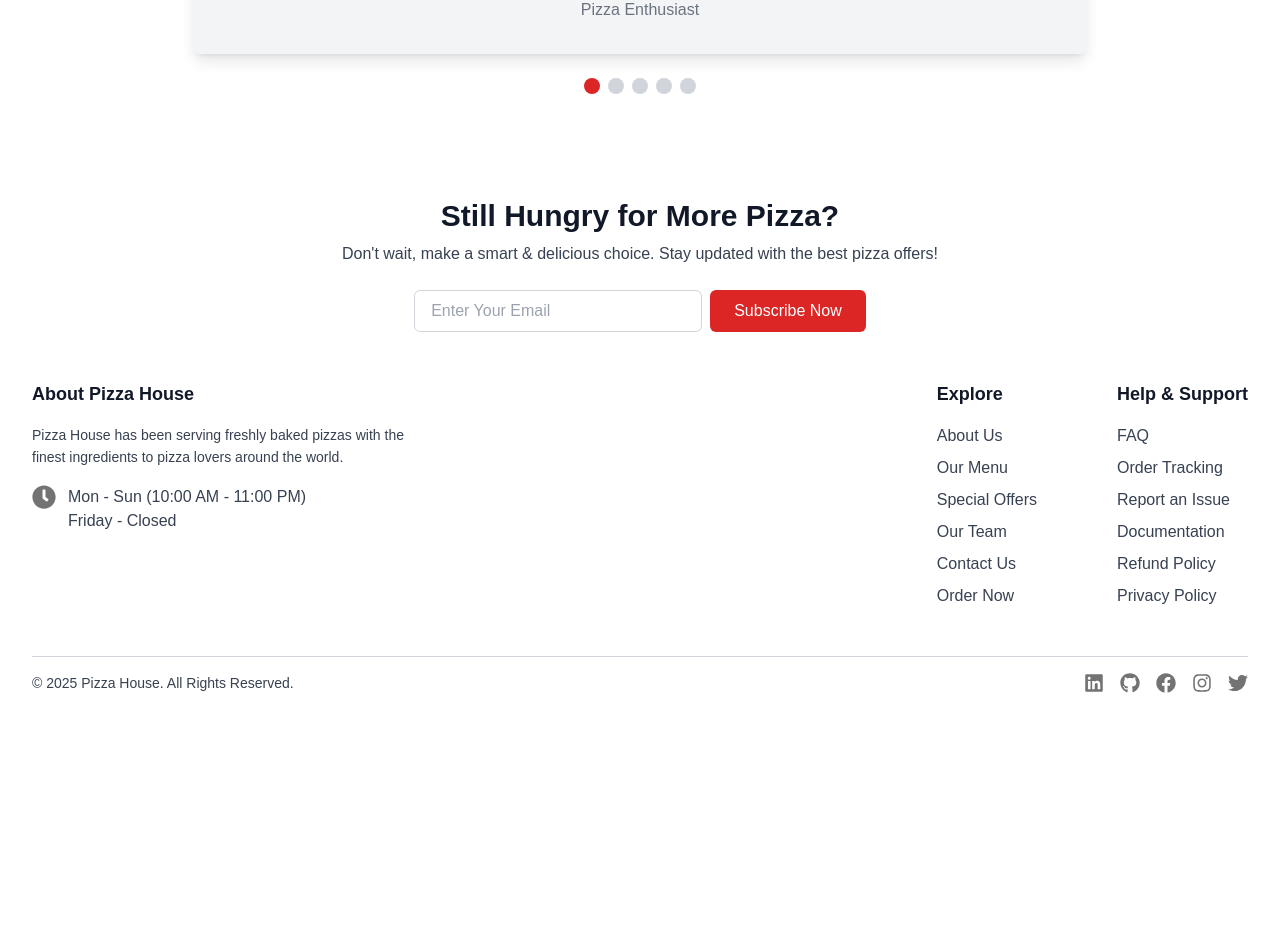
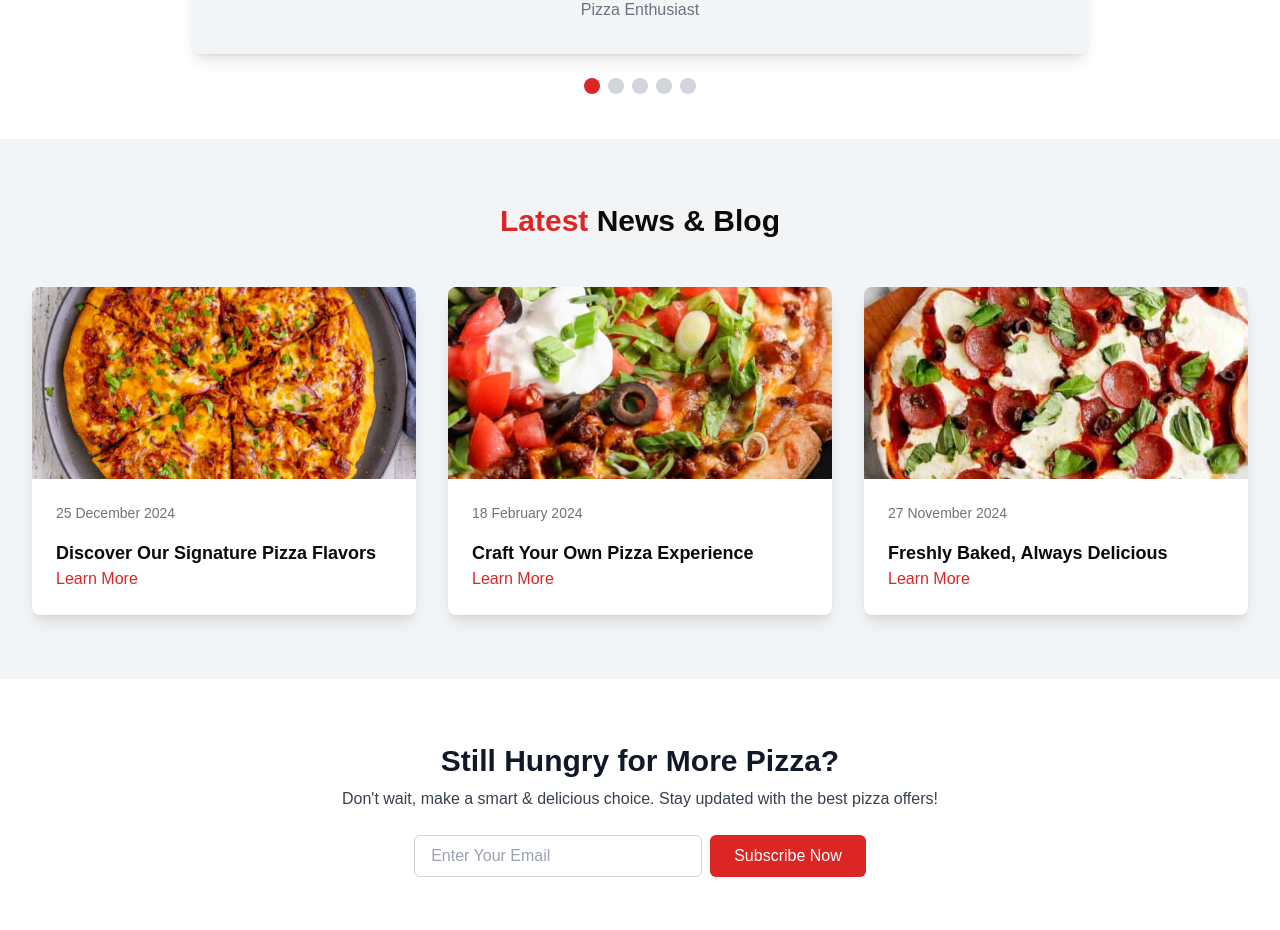
Before and after one commit to Hamza-Sheikh-02/pizza-house, a Next.js app: page / in a window 1280 px wide. Shown: the part 2840-3770 px from the top of the page. Before the commit the page ends 3597 px from the top, so only its background shows below. Built offline with nearby package versions, Linux system fonts and the light colour scheme.

Commit message:
Add a Blog Section on Home Page

```diff
--- a/src/app/page.tsx
+++ b/src/app/page.tsx
@@ -4,6 +4,7 @@ import About from "@/components/AboutSection";
 import FoodCategory from "@/components/FoodCategory";
 import WhyChooseUs from "@/components/WhyChooseUs";
 import Testimonials from "@/components/Testimonials";
+import BlogSection from "@/components/BlogSection";
 
 const Home: React.FC = () => {
   return (
@@ -23,6 +24,9 @@ const Home: React.FC = () => {
       <main className="pt-[5px]">
         <Testimonials />
       </main>
+      <main className="pt-[5px]">
+        <BlogSection />
+      </main>
     </div>
   );
 };
--- /dev/null
+++ b/src/components/BlogSection.tsx
@@ -0,0 +1,43 @@
+import Image from "next/image";
+import blogs from "@/data/blog";
+
+export default function BlogSection() {
+  return (
+    <section className="bg-gray-100 dark:bg-black text-foreground py-16 px-4 sm:px-6 lg:px-8">
+      <div className="max-w-7xl mx-auto">
+        <div className="text-center mb-12">
+          <h2 className="text-3xl font-bold">
+            <span className="text-primary">Latest</span> News & Blog
+          </h2>
+        </div>
+
+        <div className="grid gap-8 sm:grid-cols-2 lg:grid-cols-3">
+          {blogs.map((blog, index) => (
+            <div
+              key={index}
+              className="bg-card text-card-foreground rounded-lg overflow-hidden shadow-lg"
+            >
+              <Image
+                src={blog.image}
+                alt={blog.title}
+                width={400}
+                height={250}
+                className="w-full h-48 object-cover"
+              />
+              <div className="p-6 space-y-4">
+                <p className="text-muted-foreground text-sm">{blog.date}</p>
+                <h3 className="text-lg font-semibold">{blog.title}</h3>
+                <a
+                  href="#"
+                  className="text-primary font-medium hover:underline"
+                >
+                  Learn More
+                </a>
+              </div>
+            </div>
+          ))}
+        </div>
+      </div>
+    </section>
+  );
+}
--- /dev/null
+++ b/src/data/blog.ts
@@ -0,0 +1,19 @@
+const blogs = [
+  {
+    date: "25 December 2024",
+    title: "Discover Our Signature Pizza Flavors",
+    image: "/bbqchickenpizza.jpg",
+  },
+  {
+    date: "18 February 2024",
+    title: "Craft Your Own Pizza Experience",
+    image: "/tacopizza.jpg",
+  },
+  {
+    date: "27 November 2024",
+    title: "Freshly Baked, Always Delicious",
+    image: "/spicydiavolapizza.jpg",
+  },
+];
+
+export default blogs;
```
Also changed, not shown: public/spicydiavolapizza.jpg (added), public/tacopizza.jpg (added).
